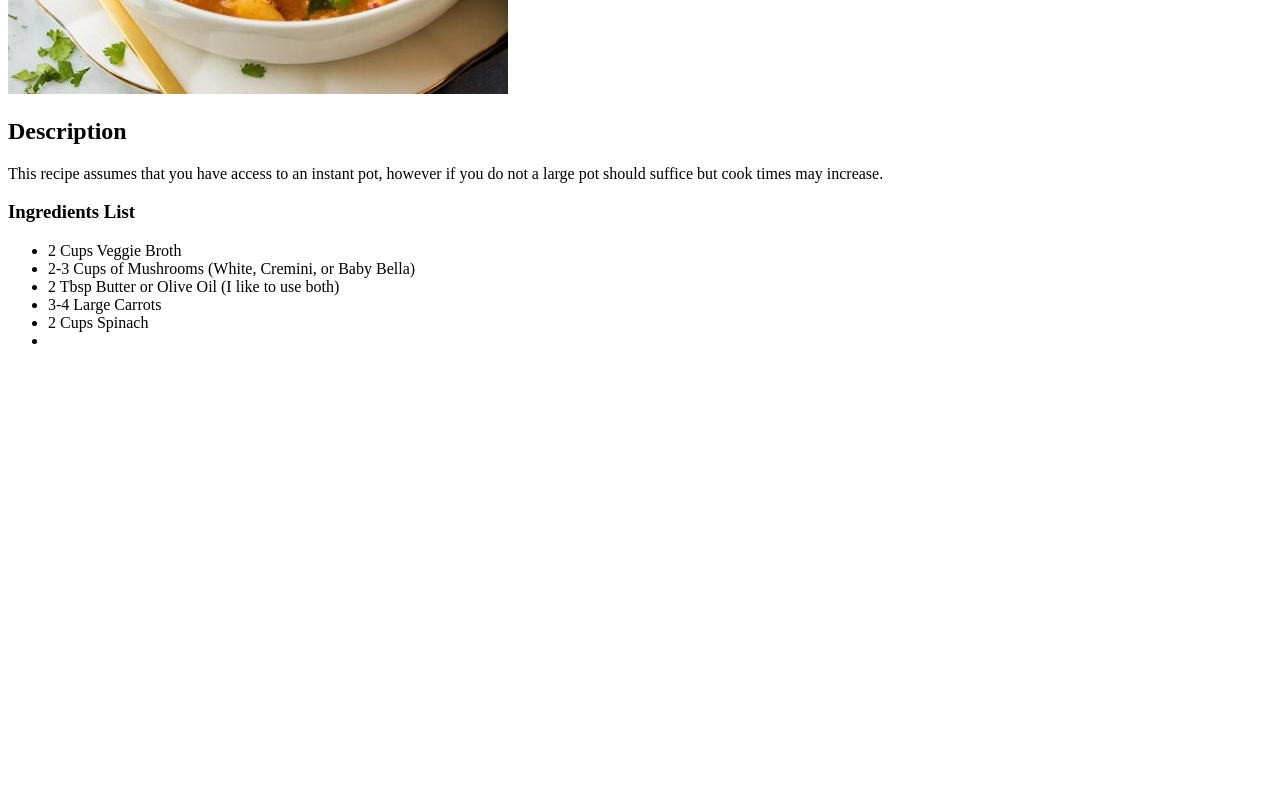
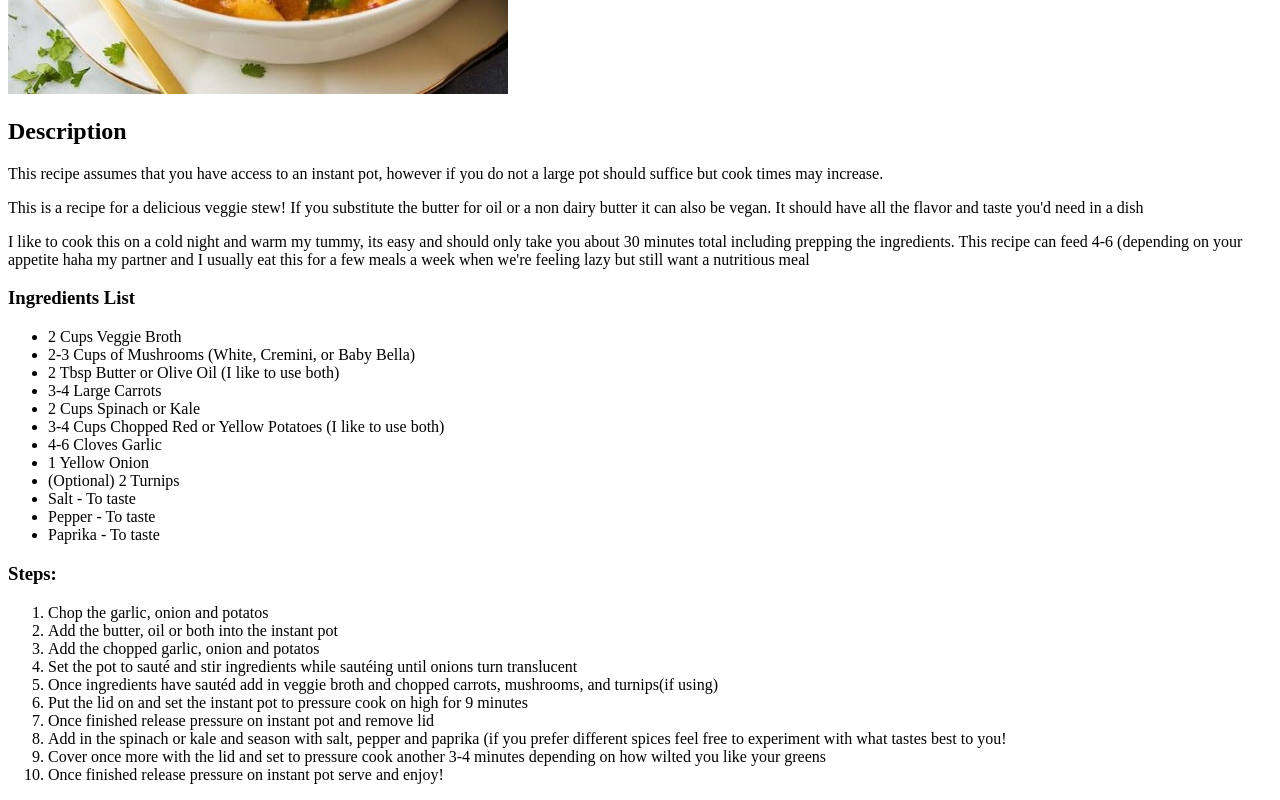
Before and after one commit to Eonflip/Recipes, a plain HTML site: page recipes/veggie_stew.html in a window 1280 px wide. Shown: the part 486-1286 px from the top of the page. Before the commit the page ends 852 px from the top, so only its background shows below. Drawn offline with Linux system fonts and the light colour scheme.

Commit message:
Updated recipe with steps

```diff
--- a/recipes/veggie_stew.html
+++ b/recipes/veggie_stew.html
@@ -14,14 +14,41 @@
 
     <p>This recipe assumes that you have access to an instant pot, however if you do not a large pot should suffice but cook times may increase.</p>
 
+    <p>This is a recipe for a delicious veggie stew! If you substitute the butter for oil or a non dairy butter it can also be vegan. It should have all the flavor and taste you'd need in a dish</p>
+    <p>I like to cook this on a cold night and warm my tummy, its easy and should only take you about 30 minutes total including prepping the ingredients. This recipe can feed 4-6 (depending on your appetite haha
+        my partner and I usually eat this for a few meals a week when we're feeling lazy but still want a nutritious meal
+    </p>
+
     <h3>Ingredients List</h3>
     <ul>
         <li>2 Cups Veggie Broth</li>
         <li>2-3 Cups of Mushrooms (White, Cremini, or Baby Bella)</li>
         <li>2 Tbsp Butter or Olive Oil (I like to use both)</li>
         <li>3-4 Large Carrots</li>
-        <li>2 Cups Spinach</li>
-        <li></li>
+        <li>2 Cups Spinach or Kale</li>
+        <li>3-4 Cups Chopped Red or Yellow Potatoes (I like to use both)</li>
+        <li>4-6 Cloves Garlic</li>
+        <li>1 Yellow Onion</li>
+        <li>(Optional) 2 Turnips</li>
+        <li>Salt - To taste</li>
+        <li>Pepper - To taste</li>
+        <li>Paprika - To taste</li>
     </ul>
+
+    <h3>Steps:</h3>
+
+    <ol>
+        <li>Chop the garlic, onion and potatos</li>
+        <li>Add the butter, oil or both into the instant pot</li>
+        <li>Add the chopped garlic, onion and potatos</li>
+        <li>Set the pot to sauté and stir ingredients while sautéing until onions turn translucent</li>
+        <li>Once ingredients have sautéd add in veggie broth and chopped carrots, mushrooms, and turnips(if using)</li>
+        <li>Put the lid on and set the instant pot to pressure cook on high for 9 minutes</li>
+        <li>Once finished release pressure on instant pot and remove lid</li>
+        <li>Add in the spinach or kale and season with salt, pepper and paprika (if you prefer different spices feel free to experiment with what tastes best to you!</li>
+        <li>Cover once more with the lid and set to pressure cook another 3-4 minutes depending on how wilted you like your greens</li>
+        <li>Once finished release pressure on instant pot serve and enjoy!</li>
+
+    </ol>
 </body>
 </html>
```
